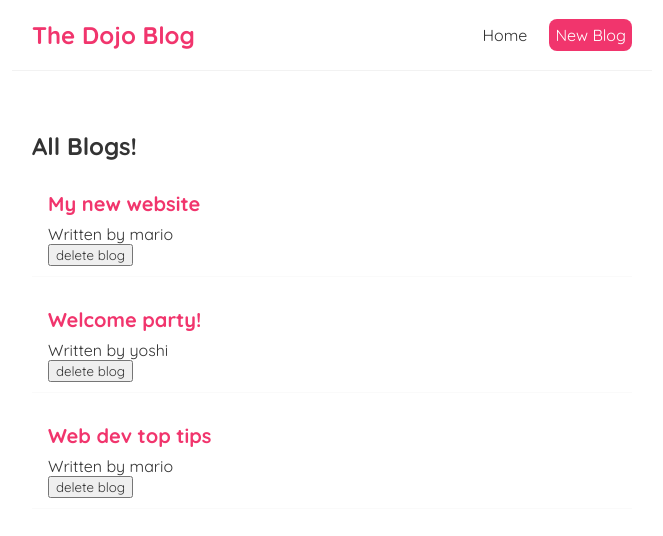
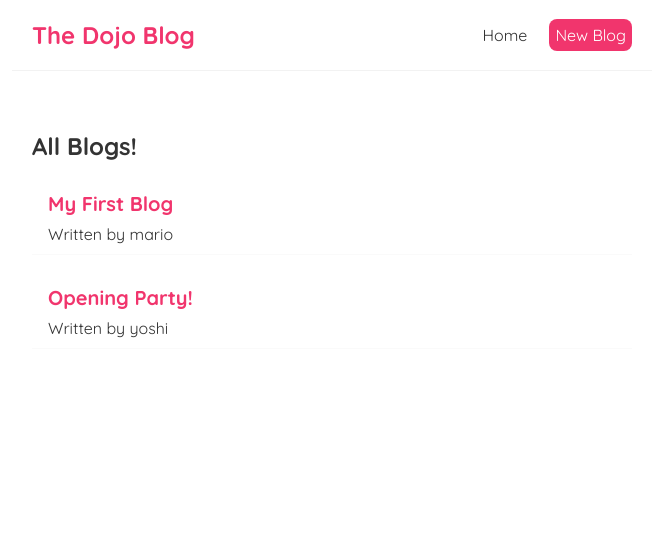
Before and after one commit to sytunguyen77/react-tutorial, a React (Create React App) app: page / in a window 1280 px wide. Shown: the top 536 px of the page, without its empty margins (308-971 px from the left). Built offline with nearby package versions, Linux system fonts and the light colour scheme; data requests are answered from the project's data file.

Commit message:
first commit

```diff
--- a/src/BlogList.js
+++ b/src/BlogList.js
@@ -1,4 +1,4 @@
-const BlogList = ({ blogs, title, handleDelete }) => {
+const BlogList = ({ blogs, title }) => {
    //    const blogs = props.blogs;
    //    const title = props.title;
 
@@ -9,7 +9,6 @@
             <div className="blog-preview" key={blog.id}>
                <h2>{blog.title}</h2>
                <p>Written by {blog.author}</p>
-               <button onClick={() => handleDelete(blog.id)}>delete blog</button>
             </div>
          ))}
       </div>
--- a/src/Home.js
+++ b/src/Home.js
@@ -2,28 +2,20 @@
 import BlogList from "./BlogList";
 
 const Home = () => {
-   const [blogs, setBlogs] = useState([
-      { title: "My new website", body: "lorem ipsum...", author: "mario", id: 1 },
-      { title: "Welcome party!", body: "lorem ipsum...", author: "yoshi", id: 2 },
-      { title: "Web dev top tips", body: "lorem ipsum...", author: "mario", id: 3 },
-   ]);
-
-   const [name, setName] = useState("mario");
-
-   const handleDelete = (id) => {
-      const newBlogs = blogs.filter((blog) => blog.id !== id);
-      setBlogs(newBlogs);
-   };
+   const [blogs, setBlogs] = useState(null);
 
    useEffect(() => {
-      console.log("use effect ran");
+      fetch("http://localhost:8000/blogs")
+         .then((res) => {
+            return res.json();
+         })
+         .then((data) => {
+            console.log(data);
+            setBlogs(data);
+         });
    }, []);
 
-   return (
-      <div className="home">
-         <BlogList blogs={blogs} title="All Blogs!" handleDelete={handleDelete} />
-      </div>
-   );
+   return <div className="home">{blogs && <BlogList blogs={blogs} title="All Blogs!" />}</div>;
 };
 
 export default Home;
```
